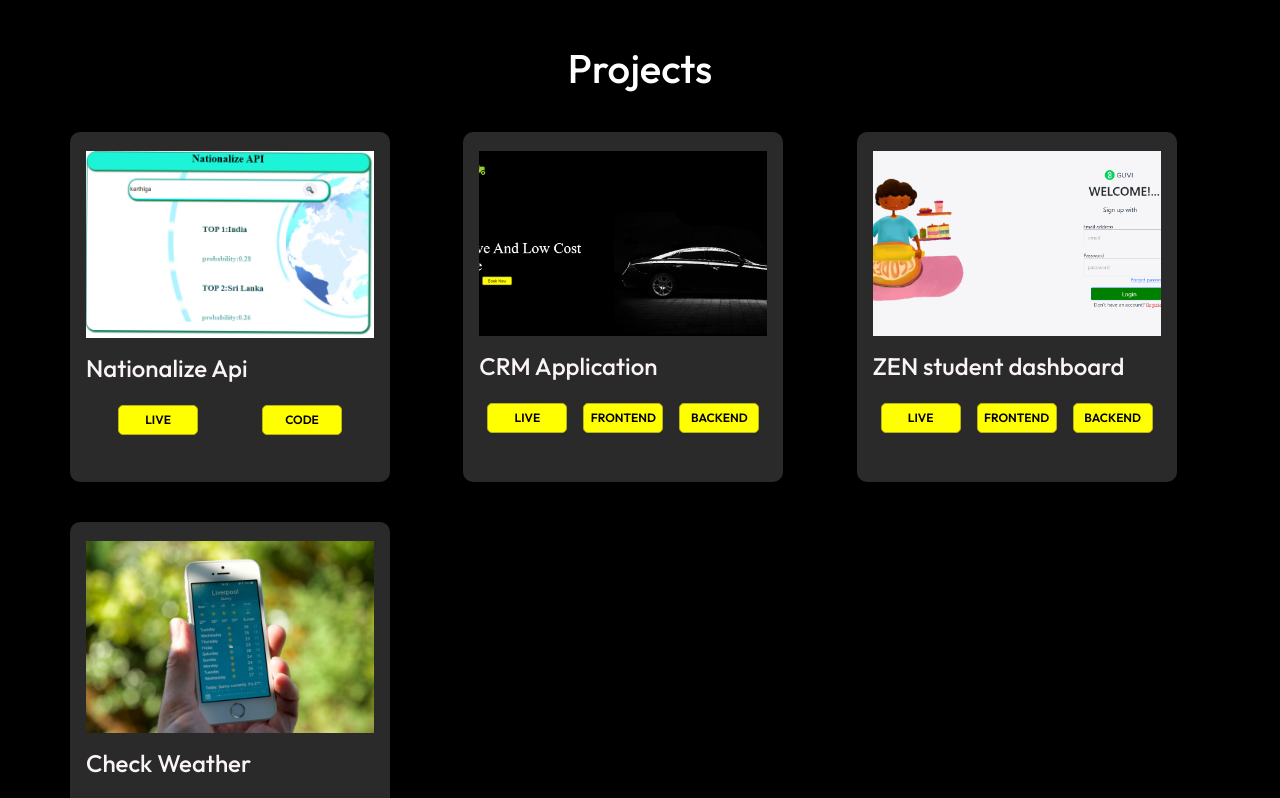
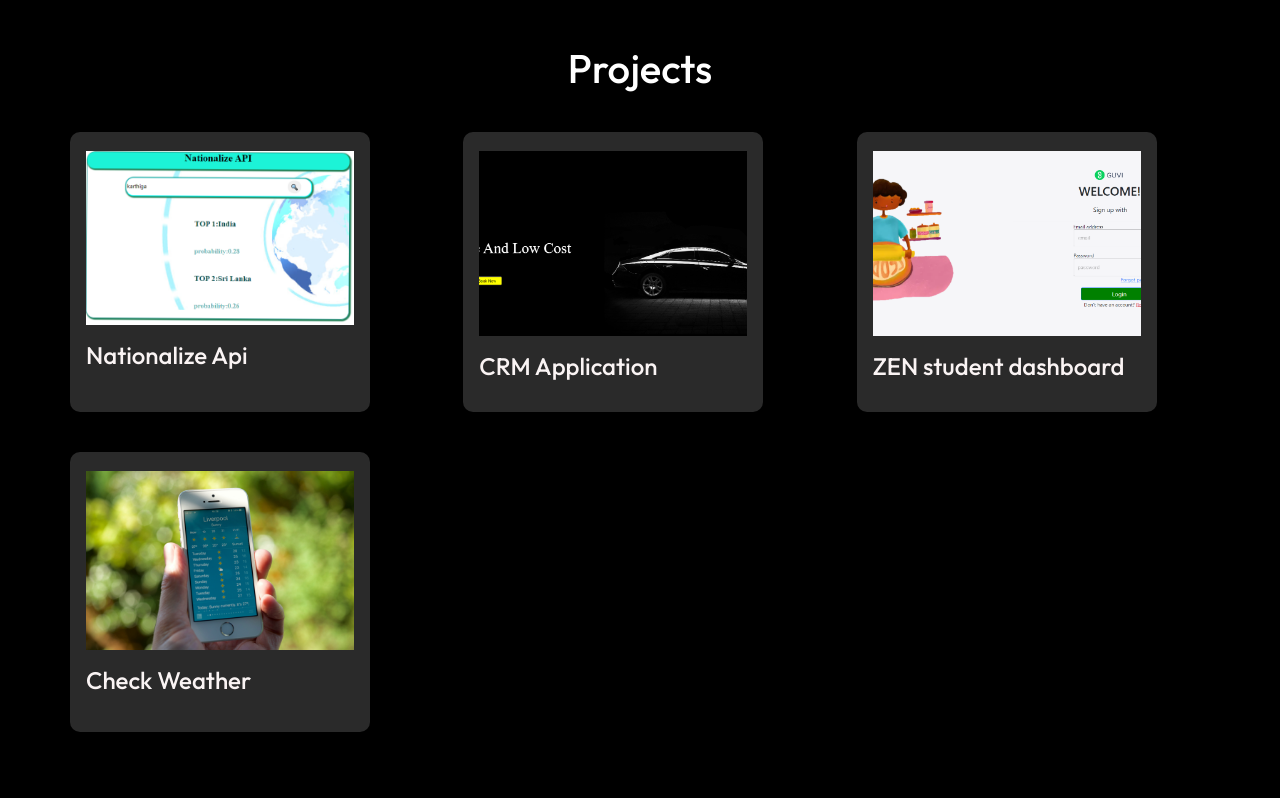
Before and after one commit to kartheeswari-E/kartheeswari-final-protfolio, a React (Create React App) app: page /project in a window 1280 px wide. Shown: the part 500-1298 px from the top of the page. Built offline with nearby package versions, Linux system fonts and the light colour scheme.

Commit message:
last upd

```diff
--- a/src/App.css
+++ b/src/App.css
@@ -340,16 +340,17 @@ height: fit-content;
     background: rgb(42, 42, 42);
     padding: 1.2rem 1rem;
     border-radius: 10px;
-    height: 350px;
-    width: 320px;
-
+    height:280px;
+    width: 300px;
+cursor: pointer;
    }
    .projects-card{
+    cursor: pointer;
     background: rgb(42, 42, 42);
     padding: 1.2rem 1rem;
     border-radius: 10px;
-    height: 350px;
-    width: 320px;
+    height:280px;
+    width: 300px;
 
 
    }
@@ -375,6 +376,8 @@ height: fit-content;
     }
     .pro-btns{
         display: flex;
+        flex-direction: row;
+        gap: 10px;
         justify-content: space-between;
         transform: translateY(-60px);
         padding: 0.5rem 0;
@@ -535,3 +538,113 @@ border-radius: 5px;
 .mo{
 font-size: 30px;
 }
+.na{
+margin-top: 30px;
+border: 1px solid yellow;
+padding: 3px;
+border-radius: 10px;
+font-size: 15px;
+font-weight: 500;
+color: black;
+background: rgb(168, 168, 20) ;
+           }
+    .na:hover{
+        text-decoration: none;
+        color: white;
+        background: rgb(102, 102, 17);
+        margin-top: 8px;
+
+    }
+    .nnn{
+        display: flex;
+        flex-direction: row;
+        align-items: center;
+
+    }
+    .nnnn{
+        display: flex;
+        flex-direction: row;
+        align-items: center;
+    justify-content: center;
+    margin-top: 0%;
+    }
+    .ex{
+        margin-top: 50px;
+        font-size: 17px;
+        font-weight: 500;
+    }
+
+    .social-iconss a{
+        text-decoration: none;
+        font-size: 30px;
+        margin-right: 15px;
+        color: #ababab;
+        display: inline-block;
+    }
+    .social-iconss{
+        margin-top: 30px;
+    }
+
+    .social-iconss a:hover{
+        color: black;
+        transform: translateY(-5px);
+
+    }
+    .layer{
+        width:100%;
+        height: 0%;
+        background: linear-gradient(rgba(0,0,0,0.6),rgb(250, 250,0));
+    border-radius: 10px;
+    position: absolute;
+    left: 0;
+    bottom: 0;
+    overflow: hidden;
+    display:flex;
+    align-items: center;
+    flex-direction: column;
+    justify-content: center;
+    padding: 0 40px;
+    text-align: center;
+    font-size: 14px;
+    transition: height 0.5s;
+    }
+    .project-card:hover img{
+        transform: scale(1.1);
+        }
+        .project-card:hover .layer{
+            height: 100%;
+        }
+        .projects-card:hover img{
+            transform: scale(1.1);
+            }
+            .projects-card:hover .layer{
+                height: 100%;
+            }
+        /* .layer a{
+            margin-top: 20px;
+            text-decoration: none;
+            color: yellow;
+            font-size:18px;
+            line-height:60px ;
+            background: #fff;
+            width:60px;
+            height: 60px;
+            text-align: center;
+            border-radius: 50%;
+        } */
+        .project-card{
+            border-radius: 10px;
+            position:relative;
+            overflow: hidden;
+
+        }
+        .projects-card{
+            border-radius: 10px;
+            position:relative;
+            overflow: hidden;
+
+        }
+        .e{
+            color: white;
+
+        }
--- a/src/Component/About.js
+++ b/src/Component/About.js
@@ -23,7 +23,15 @@ goal of working on a project that solves problems with thoughtful UI design,
 creating intuitive, dynamic user experiences powered by strong backend. I primarily work with MERN stack among the full stack technologies.
 The satisfaction that I get while working and completing every project made me do more and more.
 And I believe, I have did something creatively.</p>
- </div>
+<div className='nnn'>
+<div className="social-icons">
+&nbsp; &nbsp; &nbsp; &nbsp; &nbsp; &nbsp;   &nbsp;<a href="https://github.com/kartheeswari-E"target={'_blank'} ><i className="fa-brands fa-github"></i>
+                    </a>
+                    <a href="https://www.linkedin.com/in/kartheeswari-e-107746226/" target={'_blank'}><i className="fa-brands fa-linkedin"></i></a>
+
+                </div> <a href="https://drive.google.com/file/d/1T3P-_NlRGHtWcQAidZ3iUXBsn1AIoJIl/view?usp=share_link" target={'_blank'} className="na" type="button">Show CV</a>
+
+ </div></div>
 <div className='head-about2'>
 <div class="title">
 <p class="t1 actives" onClick={()=>{setarea(!area)
--- a/src/Component/Form.js
+++ b/src/Component/Form.js
@@ -13,7 +13,7 @@ function Form() {
                     </a>
                     <a href="https://www.linkedin.com/in/kartheeswari-e-107746226/" target={'_blank'}><i className="fa-brands fa-linkedin"></i></a>
                 </div>
-                <a href="https://drive.google.com/file/d/11KR6N1LOT4Q4s1B_Z_MEnowh98MCKv9t/view?usp=share_link" target={'_blank'} className="btn1" type="button">Show CV</a>
+                <a href="https://drive.google.com/file/d/1T3P-_NlRGHtWcQAidZ3iUXBsn1AIoJIl/view?usp=share_link" target={'_blank'} className="btn1" type="button">Show CV</a>
 
                 {/* <a href={Resume} download className="btn1" type="button">Download CV</a> */}
         </div>
--- a/src/Component/Home.css
+++ b/src/Component/Home.css
@@ -53,7 +53,7 @@ color: black;
     font-size: 20px;
     font-weight: 500;
     margin-left: 30px;
-    margin-top: 30px;
+    /* margin-top: 30px; */
 }
 .paras{
     margin-top: 20px;
--- a/src/Component/Home.js
+++ b/src/Component/Home.js
@@ -26,14 +26,26 @@ function Home() {
     </div>
   </div>
   <div className='new-right'>
-  <div className='right-one'></div>
+  <div className='right-one'>
+  <div className='nnn' style={{"height":"50px","transform":"translateY(20px)"}}>
+ <div style={{"marginLeft":"560px"}} className="social-iconss">
+&nbsp; &nbsp; &nbsp; &nbsp; &nbsp; &nbsp;   &nbsp;<a href="https://github.com/kartheeswari-E"target={'_blank'} ><i className="fa-brands fa-github"></i>
+                    </a>
+                    <a href="https://www.linkedin.com/in/kartheeswari-e-107746226/" target={'_blank'}><i className="fa-brands fa-linkedin"></i></a>
+
+              </div> <a href="https://drive.google.com/file/d/1T3P-_NlRGHtWcQAidZ3iUXBsn1AIoJIl/view?usp=share_link" target={'_blank'} className="na" type="button">Show CV</a>
+
+ </div>
+  </div>
   <div className='rights-one'>I'm Kartheeswari E ,</div>
   <div className='paras'>  A passionate Full stack developer with the
 goal of working on a project that solves problems with thoughtful UI design,
 creating intuitive, dynamic user experiences powered by strong backend. I primarily work with MERN stack among the full stack technologies.
 The satisfaction that I get while working and completing every project made me do more and more.
-And I believe, I have did something creatively.</div>
+And I believe, I have did something creatively.
+</div>
   </div>
+
 
 </div>
 <div className='project-new'>
--- a/src/Component/Project.js
+++ b/src/Component/Project.js
@@ -1,10 +1,11 @@
-import React from 'react'
+import React, { useState } from 'react'
 import Pro1 from '../Images/nat.png'
 import Pro2 from '../Images/guvi temple pic.png'
 import Pro3 from '../Images/weather.jpg'
 import Pro4 from '../Images/pro4.png'
 import Footer from './Footer'
 function Project() {
+  // const[tog,settog]=useState(false)
   return<>
   <div className='hero-img'>
     <div className='heading'>
@@ -17,42 +18,64 @@ function Project() {
       <div className='project-container'>
         <div className='project-card'>
           <img  src={Pro1} alt='pro1'/>
-          <h4 className='project-title'>Nationalize Api</h4>
+                    <h4 className='project-title'>Nationalize Api</h4>
+                    <div class="layer">
+<div className='ex' >
+  <p className='e'>When searching for a name it will display the top 2 countries in order of
+probability</p></div>
           <div className='pro-btns'>
             <a href="https://comfy-flan-ee954e.netlify.app" target="_blank" rel="noopener noreferrer" className="btn">live</a>
             <a href="https://github.com/kartheeswari-E/webcode1" className="btn" rel="noopener noreferrer" target="_blank">code</a>
           </div>
-
+          </div>
         </div>
         <div className='projects-card'>
           <img  src={Pro4} alt='pro1'/>
-          <h4 className='project-title'>CRM Application</h4>
+         <div style={{"display":"flex","flexDirection":"row"}}> <h4 className='project-title'>CRM Application</h4>
+          </div>
+          <div class="layer">
+          <div className='ex'>
+          <div style={{"color":"white"}} >Users:(Email:kartheesw2001@gmail.com,</div>
+          <p style={{"marginTop":"0","color":"white"}}>Password:karTHI2@1)</p>
+          <div style={{"marginBottom":"3px","color":"white"}}>Admin:(Email:kartheescreate@gmail.com,</div>
+          <p style={{"marginTop":"0","color":"white"}}>password:VEK123lak@)</p></div>
           <div className='pro-btns'>
 
             <a href="https://heroic-palmier-84480e.netlify.app/" target="_blank" rel="noopener noreferrer" className="btn">live</a>
             <a href="https://github.com/kartheeswari-E/Crm-frontend" target="_blank"rel="noopener noreferrer" className="btn">frontend</a>
             <a href="https://github.com/kartheeswari-E/Crm_backend" target="_blank"rel="noopener noreferrer" className="btn">backend</a>
-          </div>
+          </div></div>
           </div>
         <div className='projects-card'>
           <img  src={Pro2} alt='pro1'/>
-          <h4 className='project-title'>ZEN student dashboard</h4>
-          <div className='pro-btns'>
+         <h4 className='project-title'>ZEN student dashboard</h4>
+           <div class="layer">
+           <div className='ex'>
+          <div style={{"color":"white"}} >Users:(Email:vijaya@gmail.com,</div>
+          <p style={{"marginTop":"0","color":"white"}}>Password:VIja@123)</p>
+          <div style={{"marginBottom":"3px","color":"white"}}>Admin:(Email:kartheescreate@gmail.com,</div>
+          <p style={{"marginTop":"0","color":"white"}}>password:VEK123lak@)</p></div>
+            <div className='pro-btns'>
 
             <a href="https://splendorous-travesseiro-cb808f.netlify.app/" target="_blank" rel="noopener noreferrer" className="btn">live</a>
             <a href="https://github.com/kartheeswari-E/zen-student-dashboard-frontend." target="_blank"rel="noopener noreferrer" className="btn">frontend</a>
             <a href="https://github.com/kartheeswari-E/zen-student-dashboard-backend" target="_blank"rel="noopener noreferrer" className="btn">backend</a>
-          </div>
+        </div>  </div>
 
         </div>
         <div className='project-card'>
           <img src={Pro3} alt='pro1'/>
           <h4 className='project-title'>Check Weather</h4>
+          <div class="layer">
+            <div className='ex'>
+<p className='e'>It shows all the population and other detail of the country and helps to
+find the current weather. These covers CRUD operation</p>
+            </div>
           <div className='pro-btns'>
             <a href="https://poetic-semolina-293d13.netlify.app/" target="_blank" rel="noopener noreferrer" className="btn">live</a>
             <a href="https://github.com/kartheeswari-E/webcode1" target="_blank" rel="noopener noreferrer" className="btn">code</a>
           </div>
-
+          </div>
         </div>
         </div>  </div>
         <Footer/>
```
